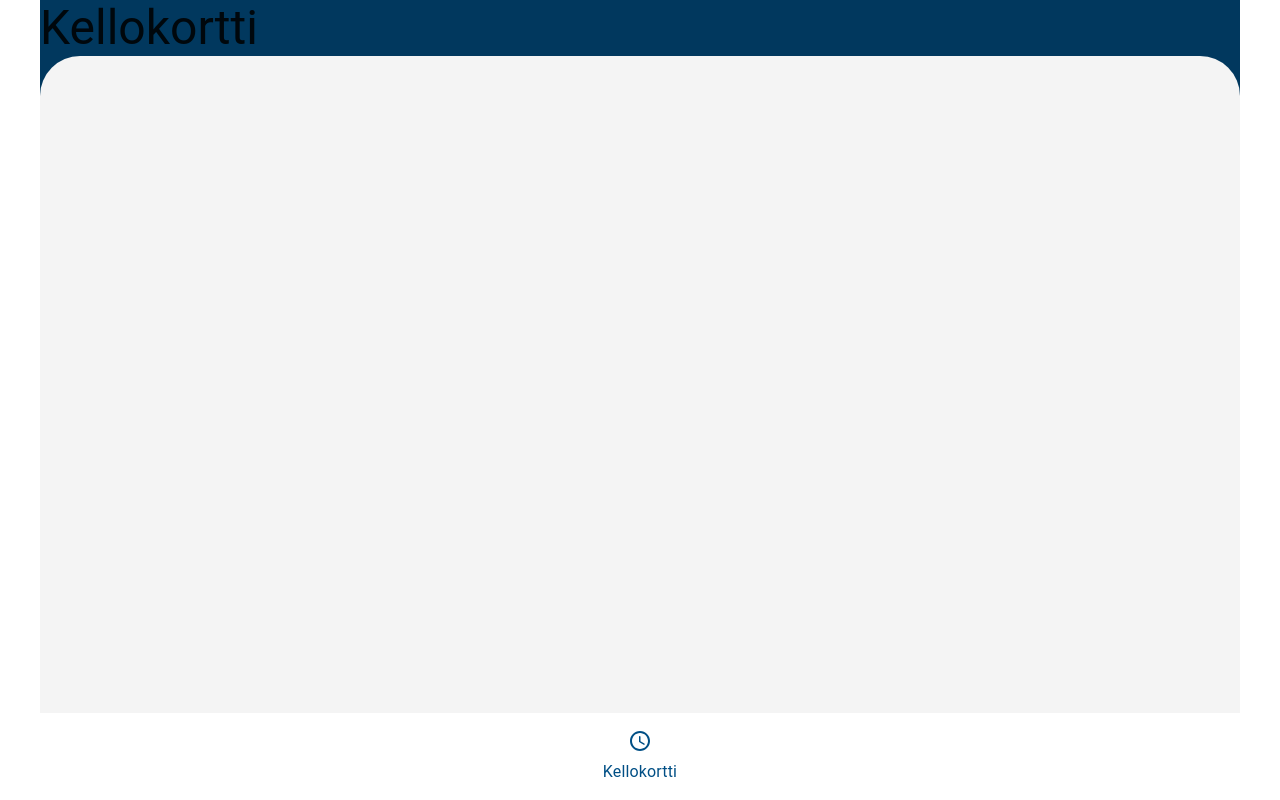
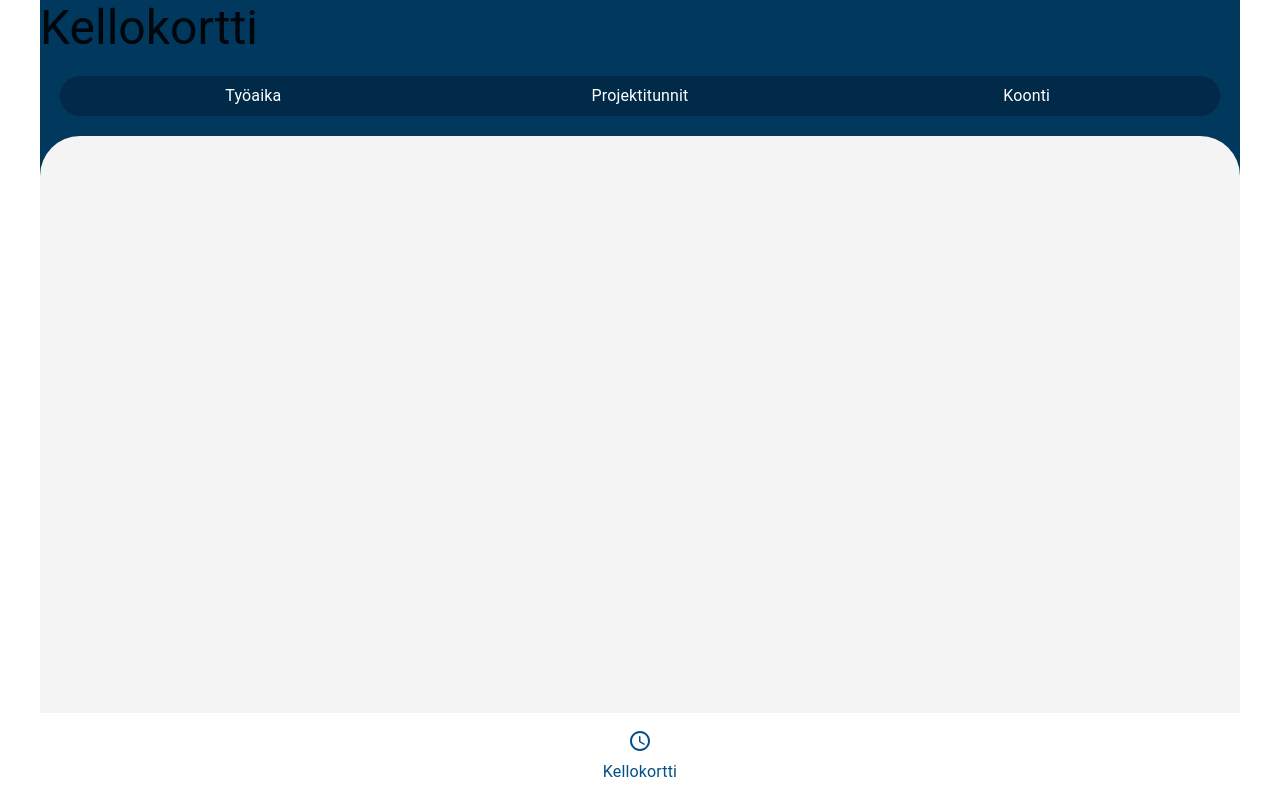
Before and after one commit to senkku19/vork_assingment, a React (Vite) app in the folder assingment_app/: page / in a window 1280 px wide. Built offline with nearby package versions, Linux system fonts and the light colour scheme.

Commit message:
Customising the nested Navigation and beginning its logic

```diff
--- a/assingment_app/src/App.jsx
+++ b/assingment_app/src/App.jsx
@@ -2,6 +2,7 @@ import { BrowserRouter as Router, Routes, Route } from "react-router-dom";
 import Kellokortti from "./pages/Kellokortti";
 import { ThemeProvider, CssBaseline } from "@mui/material";
 import VorkTheme from "./styles/VorkTheme";
+import WorkTime from "./components/workTime/WorkTime";
 
 export default function App() {
     return (
@@ -10,7 +11,8 @@ export default function App() {
                 <Router>
                     <Routes>
                         <Route path="/" element={<Kellokortti/>}>
-                            <Route path="/tyoaika"/>
+                            <Route index element={<WorkTime/>}/>
+                            <Route path="tyoaika" element={<WorkTime/>}/>
                         </Route>
                     </Routes>
                 </Router>
--- /dev/null
+++ b/assingment_app/src/components/Navigation/nestedMenu/NestedNavigationBar.jsx
@@ -0,0 +1,14 @@
+import { Container } from "@mui/material";
+import NestedNavigationItem from "./NestedNavigationItem";
+
+const NestedNavigationBar = () => {
+    return(
+        <Container disableGutters component={'nav'} className="nestedNavigation">
+            <NestedNavigationItem to='/tyoaika' label='Työaika'/>
+            <NestedNavigationItem to='*' label='Projektitunnit'/>
+            <NestedNavigationItem to='*' label='Koonti'/>
+        </Container>
+    )
+}
+
+export default NestedNavigationBar;
--- /dev/null
+++ b/assingment_app/src/components/Navigation/nestedMenu/NestedNavigationItem.jsx
@@ -0,0 +1,40 @@
+import { Typography } from "@mui/material";
+import VorkTheme from "../../../styles/VorkTheme";
+import { NavLink } from "react-router-dom"
+
+const NestedNavigationItem = ({ to, label }) => {
+
+    const NavigationItemStyle = {
+        display: 'flex',
+        height: '100%',
+        width: '100%',
+        textAlign: 'center',
+        textDecoration: 'none',
+        color: 'white',
+        alignItems: 'center',
+        justifyContent: 'center',
+        padding: '8px 16px',
+    }
+
+    const NavigationItemActiveStyle = {
+        color: VorkTheme.palette.primary.dark,
+        backgroundColor: 'white',
+        borderRadius: '50px',
+        padding: '8px 16px',
+    }
+
+
+    return (
+            <NavLink to={to}
+            style={({isActive}) => ({
+                ...NavigationItemStyle,
+                ...(isActive ? NavigationItemActiveStyle : {})
+            })}
+            >
+                <Typography>{label}</Typography>
+            </NavLink>
+
+    )
+}
+
+export default NestedNavigationItem;
--- /dev/null
+++ b/assingment_app/src/components/workTime/CalenderWeek.jsx
@@ -0,0 +1,5 @@
+const CalenderWeek = () => {
+
+}
+
+export default CalenderWeek;
--- /dev/null
+++ b/assingment_app/src/components/workTime/WorkTime.jsx
@@ -0,0 +1,11 @@
+import React from "react";
+import { Container, Typography } from "@mui/material";
+
+const WorkTime = () => {
+    return (
+        <Container className="pageContentWrapper">
+        </Container>
+    )
+}
+
+export default WorkTime;
--- a/assingment_app/src/pages/Kellokortti.jsx
+++ b/assingment_app/src/pages/Kellokortti.jsx
@@ -1,13 +1,16 @@
 import React from "react"
 import NavigationBar from "../components/Navigation/menu/NavigationBar";
+import NestedNavigationBar from "../components/Navigation/nestedMenu/NestedNavigationBar";
 import { Container, Typography } from "@mui/material";
+import WorkTime from "../components/workTime/WorkTime";
+import { Outlet } from "react-router-dom";
 
 const Kellokortti = () => {
     return(
         <Container className="pageWrapper">
             <Typography variant="h3">Kellokortti</Typography>
-            <Container className="pageContentWrapper">
-            </Container>
+            <NestedNavigationBar/>
+            <Outlet/>
             <NavigationBar/>
         </Container>
     )
--- a/assingment_app/src/styles/BaseWorkStyles.js
+++ b/assingment_app/src/styles/BaseWorkStyles.js
@@ -2,6 +2,7 @@ const BaseWorkStyles = {
     colors: {
         primary: {
             main: '#01385E',
+            dark: '#012A49',
         },
         secondary: {
             light: '#F4F4F4',
--- a/assingment_app/src/styles/VorkTheme.js
+++ b/assingment_app/src/styles/VorkTheme.js
@@ -5,6 +5,7 @@ const VorkTheme = createTheme({
     palette: {
         primary: {
             main: '#01385E',
+            dark: '#012A49',
             light:'#014F85',
         },
         secondary: {
@@ -19,11 +20,23 @@ const VorkTheme = createTheme({
                     props: { className: 'navigation' },
                     style: {
                         display: 'flex',
-                        borderRadius: 0,
                         alignItems: 'center',
                         justifyContent: 'space-around',
                         padding: '16px 10px',
                         backgroundColor: 'white',
+                        }
+                },
+                {
+                    props: { className: 'nestedNavigation' },
+                    style: {
+                        display: 'flex',
+                        borderRadius: '50px',
+                        width: 'unset',
+                        padding: 0,
+                        margin: '20px',
+                        alignItems: 'center',
+                        justifyContent: 'space-around',
+                        backgroundColor: BaseWorkStyles.colors.primary.dark,
                         }
                 },
                 {
```
